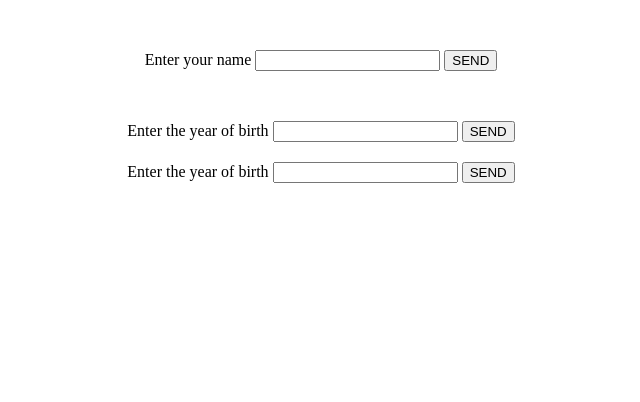
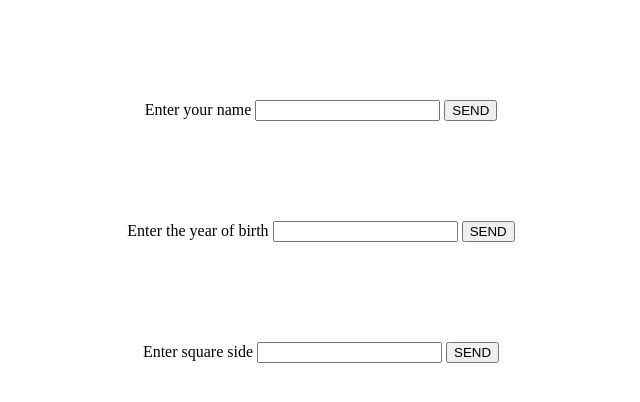
Before and after one commit to viktor-drok/br-hw-l28, a plain HTML site: page index.html in a window 1280 px wide. Shown: the whole page, without its empty margins (319-959 px from the left). Drawn offline with Linux system fonts and the light colour scheme.

Commit message:
add margin

```diff
--- a/index.html
+++ b/index.html
@@ -8,7 +8,7 @@
   </head>
   <body>
     <div class="wrapper" style="margin: 0 auto; max-width: 1170px; text-align: center">
-      <div style="margin: 50px auto">
+      <div style="margin: 100px auto">
         <h2 id="user-name" style="color: red"></h2>
         <label for="name"
           >Enter your name
@@ -17,7 +17,7 @@
         </label>
       </div>
 
-      <div>
+      <div style="margin: 100px auto">
         <h2 class="user-age" style="color: red"></h2>
         <label for="age"
           >Enter the year of birth
@@ -26,10 +26,10 @@
         </label>
       </div>
 
-      <div>
+      <div style="margin: 100px auto">
         <h2 class="square-area" style="color: red"></h2>
         <label for="square-side"
-          >Enter the year of birth
+          >Enter square side
           <input id="square-side" type="number" />
           <button class="square-btn">SEND</button>
         </label>
```
